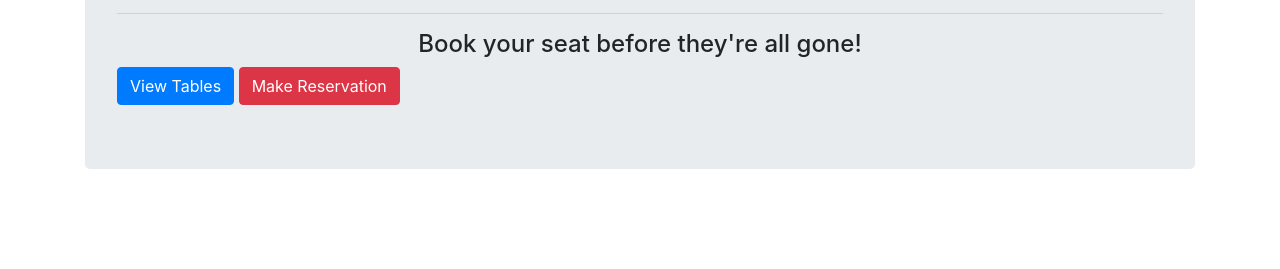
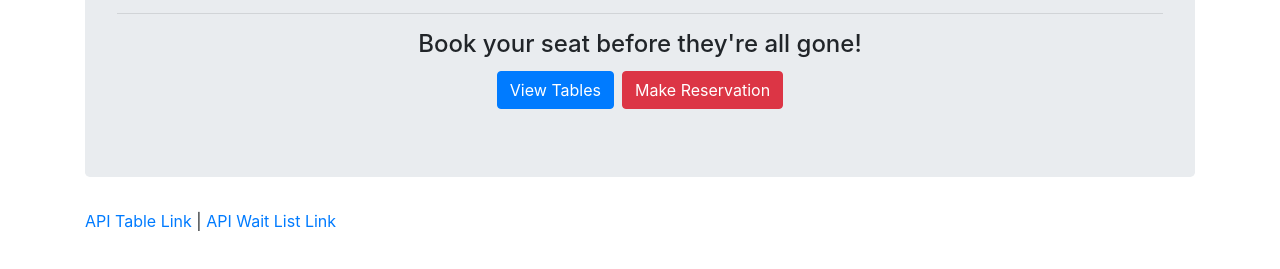
Before and after one commit to austdobe/Hot_restaurant, a plain HTML site: page index.html in a window 1280 px wide. Shown: the part 115-384 px from the top of the page. Drawn offline with nearby package versions, Linux system fonts and the light colour scheme.

Commit message:
Added links to index.html

```diff
--- a/index.html
+++ b/index.html
@@ -16,9 +16,12 @@
                     <h1 class="text-center">Hot Restaurant</h1>
                     <hr>
                     <h4 class="text-center">Book your seat before they're all gone!</h4>
-                    <button id="viewTables" class="btn btn-primary">View Tables</button>
-                    <button id="reservation" class="btn btn-danger">Make Reservation</button>
+                    <div style="display: flex; justify-content: center;">
+                        <a href="view.html"><button id="viewTables" class="btn btn-primary m-1">View Tables</button></a>
+                        <a href="make.html"><button id="reservation" class="btn btn-danger m-1">Make Reservation</button></a>
+                    </div>
                 </div>
+                <a href="#">API Table Link</a> | <a href="#">API Wait List Link</a>
             </div>
         </div>
     </div>
```
Also changed, not shown: make.html (added).
